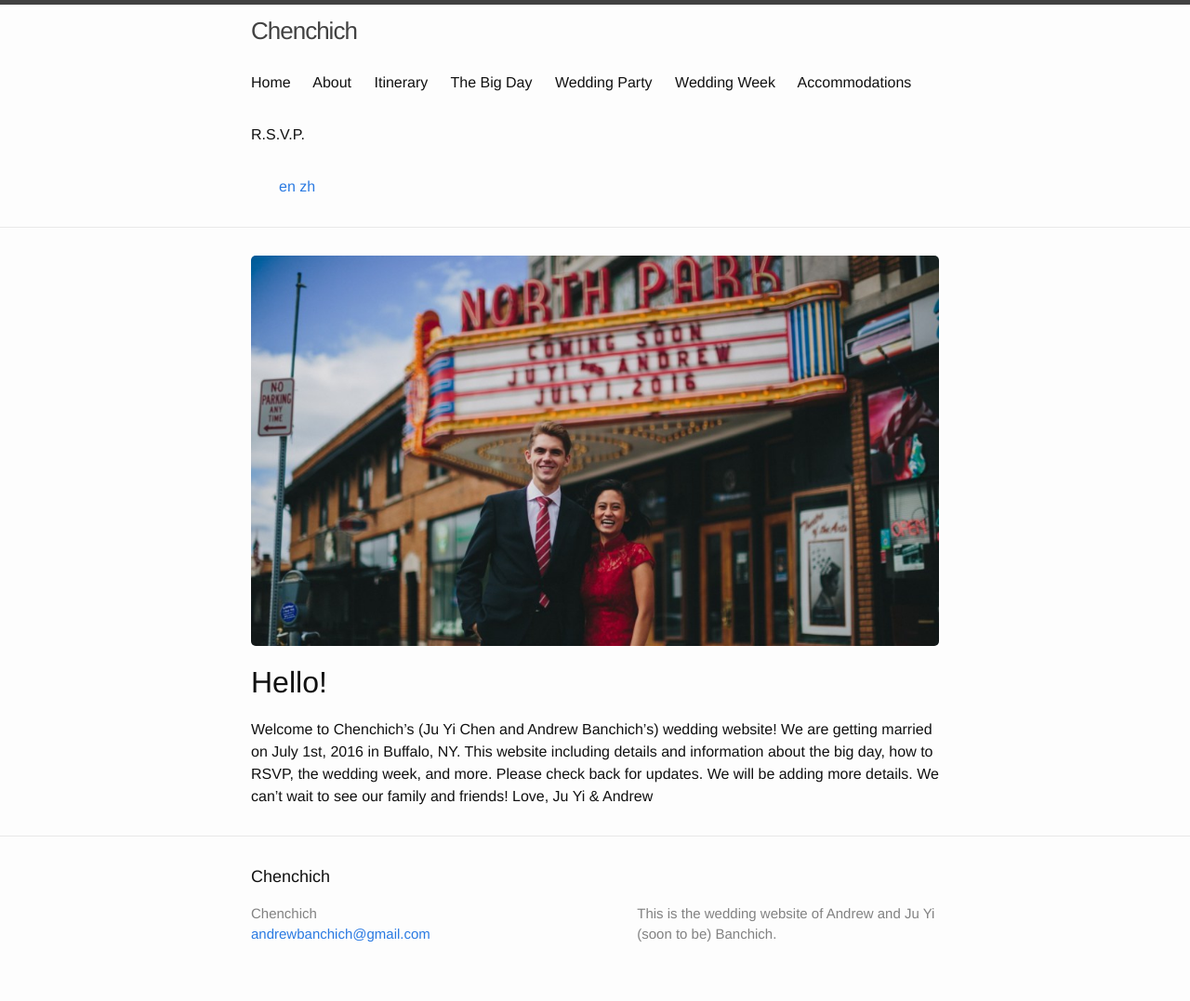
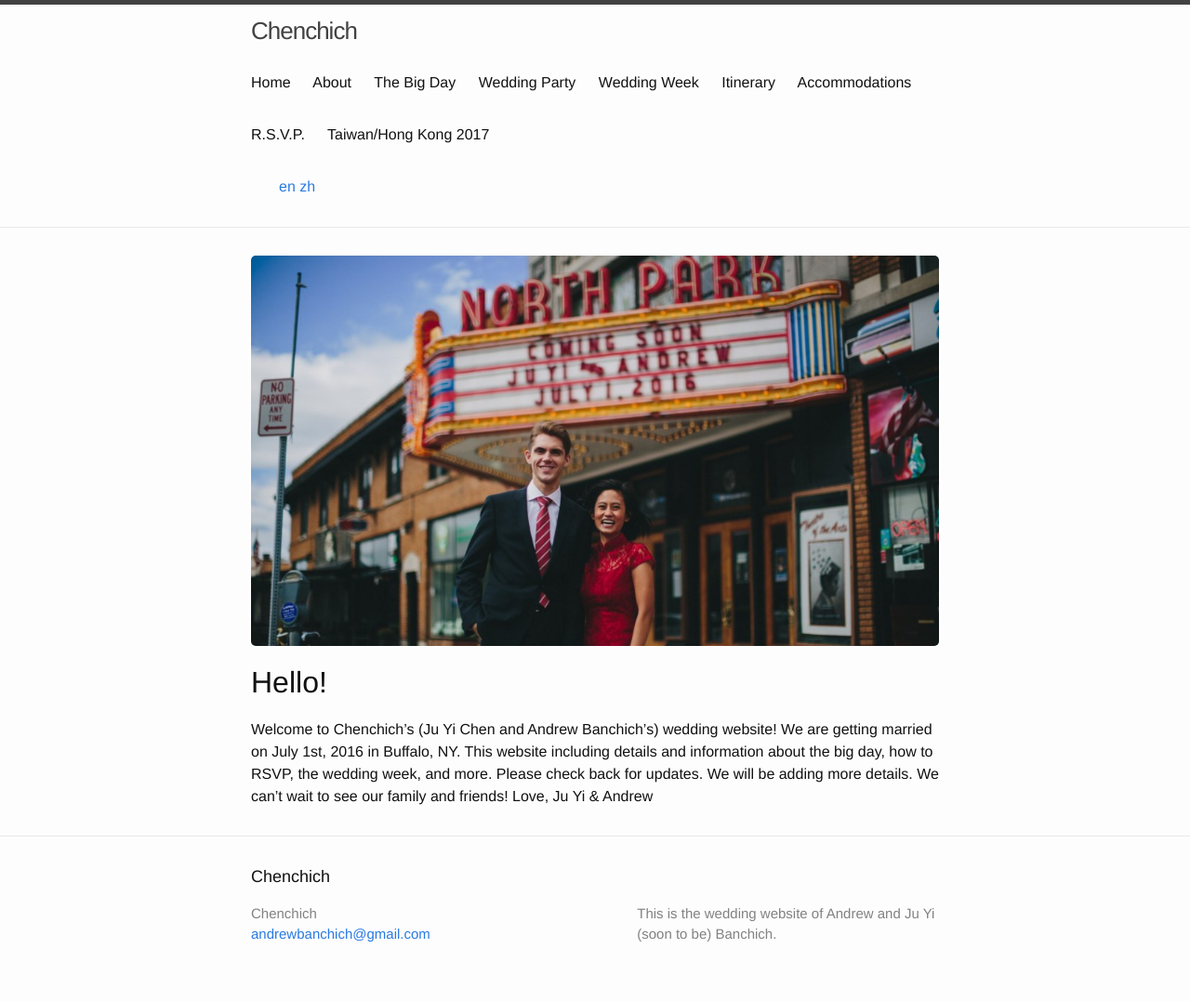
Before and after one commit to andrewbanchich/chenchich-wedding, a Jekyll site: the page built from index.html, in a window 1280 px wide. Shown: the whole page at 93% size. Built offline with Jekyll 4.4.1, drawn with Linux system fonts in a browser that asks for light colours.

Commit message:
Update _config.yml

```diff
--- a/_config.yml
+++ b/_config.yml
@@ -26,9 +26,6 @@
     about:
       name: "About"
       url: "/about/"
-    itinerary:
-      name: "Itinerary"
-      url: "/itinerary/"
     thebigday:
       name: "The Big Day"
       url: "/the-big-day/"
@@ -47,6 +44,9 @@
     rsvp:
       name: "R.S.V.P."
       url: "/rsvp/"
+    taiwantrip:
+      name: "Taiwan/Hong Kong 2017"
+      url: "/taiwan-hong-kong-2017/"
   zh:
     home:
       name: "首頁"
```
